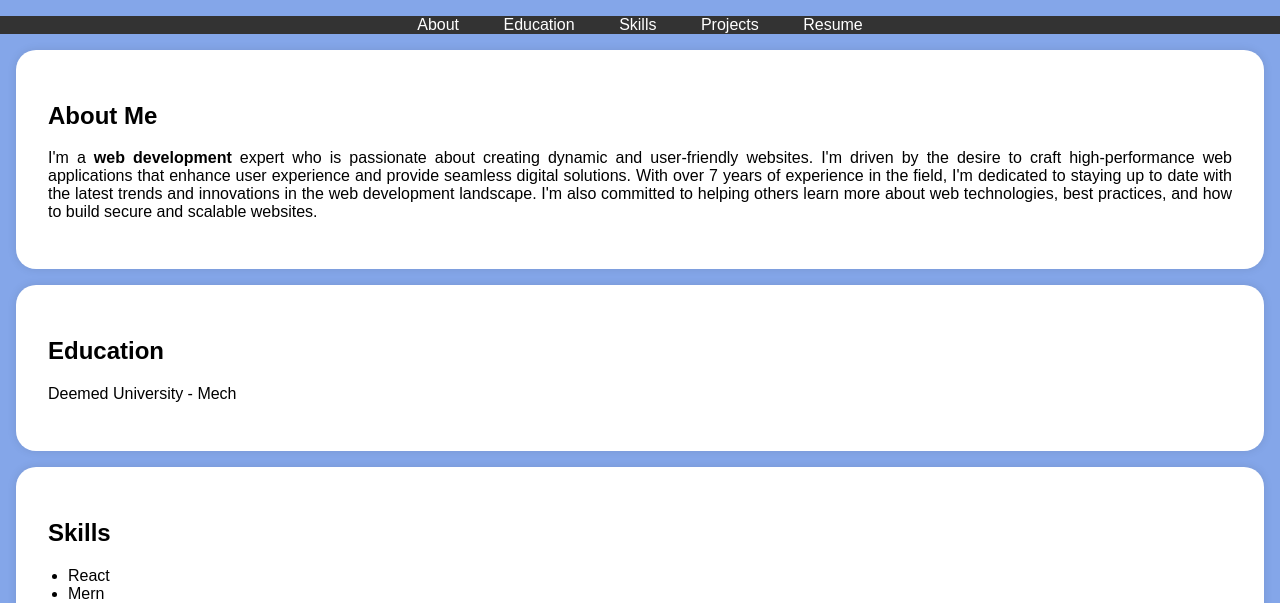
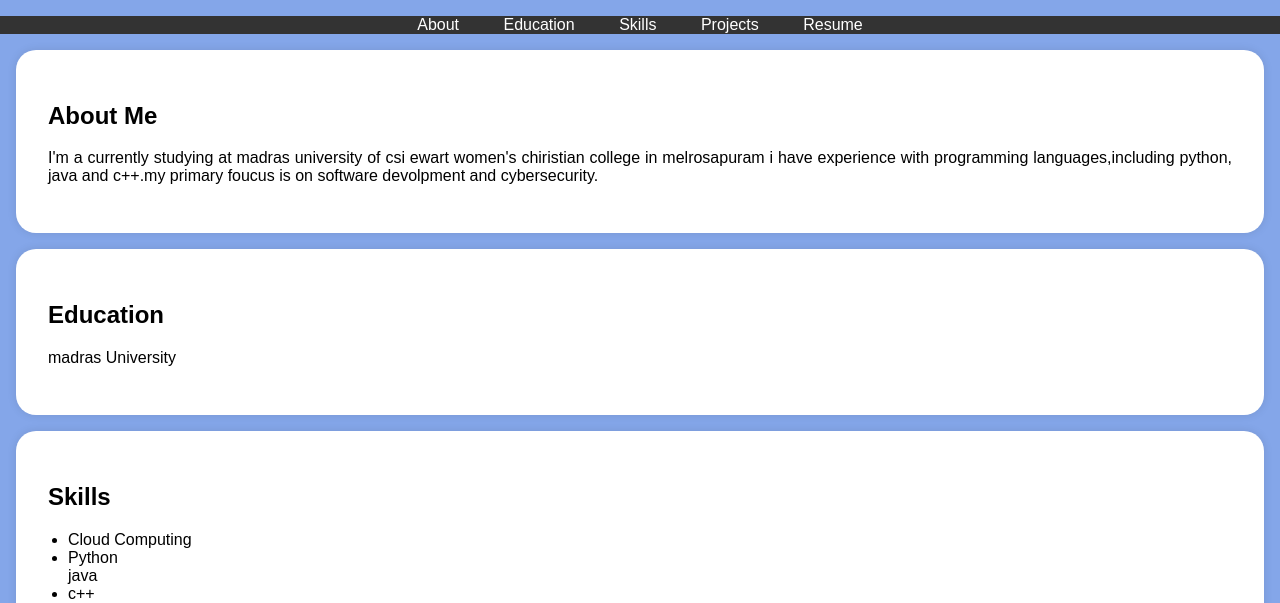
Before and after one commit to priyatharshni2005/Digital-portfolio, a plain HTML site: page index.html in a window 1280 px wide. Shown: the part 197-800 px from the top of the page. Drawn offline with Linux system fonts and the light colour scheme.

Commit message:
Update index.html

```diff
--- a/index.html
+++ b/index.html
@@ -115,12 +115,8 @@
     <section id="about">
         <div class="section-content">
             <h2>About Me</h2>
-            <p>I'm a <b>web development</b> expert who is passionate about creating dynamic and user-friendly websites.
-                I'm driven by the desire to craft high-performance web applications that enhance user experience and provide
-                 seamless digital solutions. With over 7 years of experience in the field, I'm dedicated to staying up to date
-                 with the latest trends and innovations in the
-                 web development landscape. I'm also committed to helping others learn more about web technologies,
-                 best practices, and how to build secure and scalable websites.</p>
+            <p>I'm a <bcomputerscience student</b> currently studying  at  madras university of csi ewart women's chiristian college in melrosapuram
+                i have experience with programming languages,including python, java and c++.my primary foucus is on software devolpment and cybersecurity.</p>
 
         </div>
     </section>
@@ -128,7 +124,7 @@
     <section id="education">
         <div class="section-content">
             <h2>Education</h2>
-            <p>Deemed University  - Mech</p>
+            <p>madras University </p>
 
 
         </div>
@@ -138,12 +134,8 @@
         <div class="section-content">
             <h2>Skills</h2>
             <ul>
-                <li>React</li>
-                <li>Mern</li>
-                <li>Cloud Computing</li>
-                <li>Python</li>
-                <li>Spring</li>
-                <li>ML & AI</li>
+            <li>Cloud Computing</li>
+                <li>Python</li
                 <li>java</li>
                 <li>c++</li>
                 <li>Java script</li>
@@ -169,7 +161,7 @@
         <div class="section-content">
             <center>
             <h2>Resume</h2>
-            <a href="resume.pdf" target="_blank" class="download-button">Download CV</a>
+            <a href="priyatharshn.j_Resume.pdf" target="_blank" class="download-button">Download CV</a>
         </center>
         </div>
 
```
